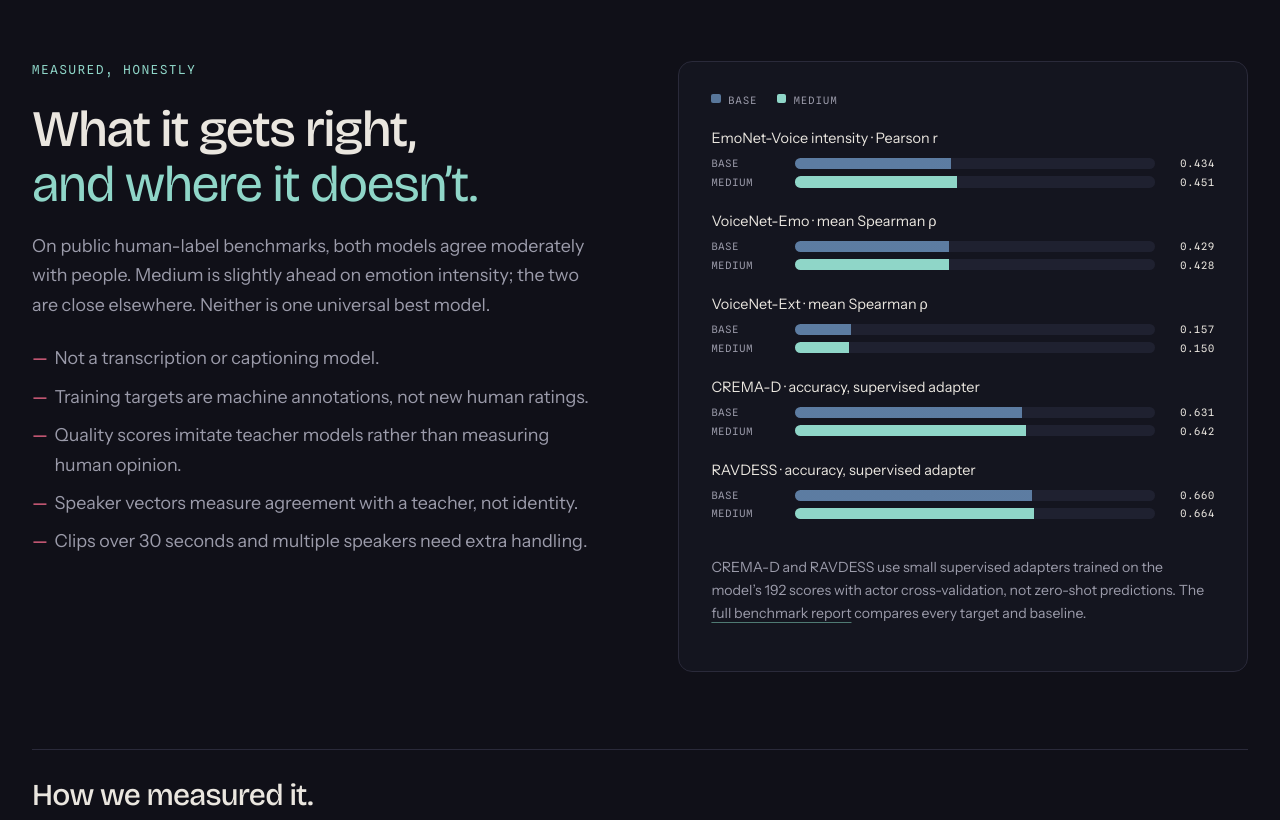
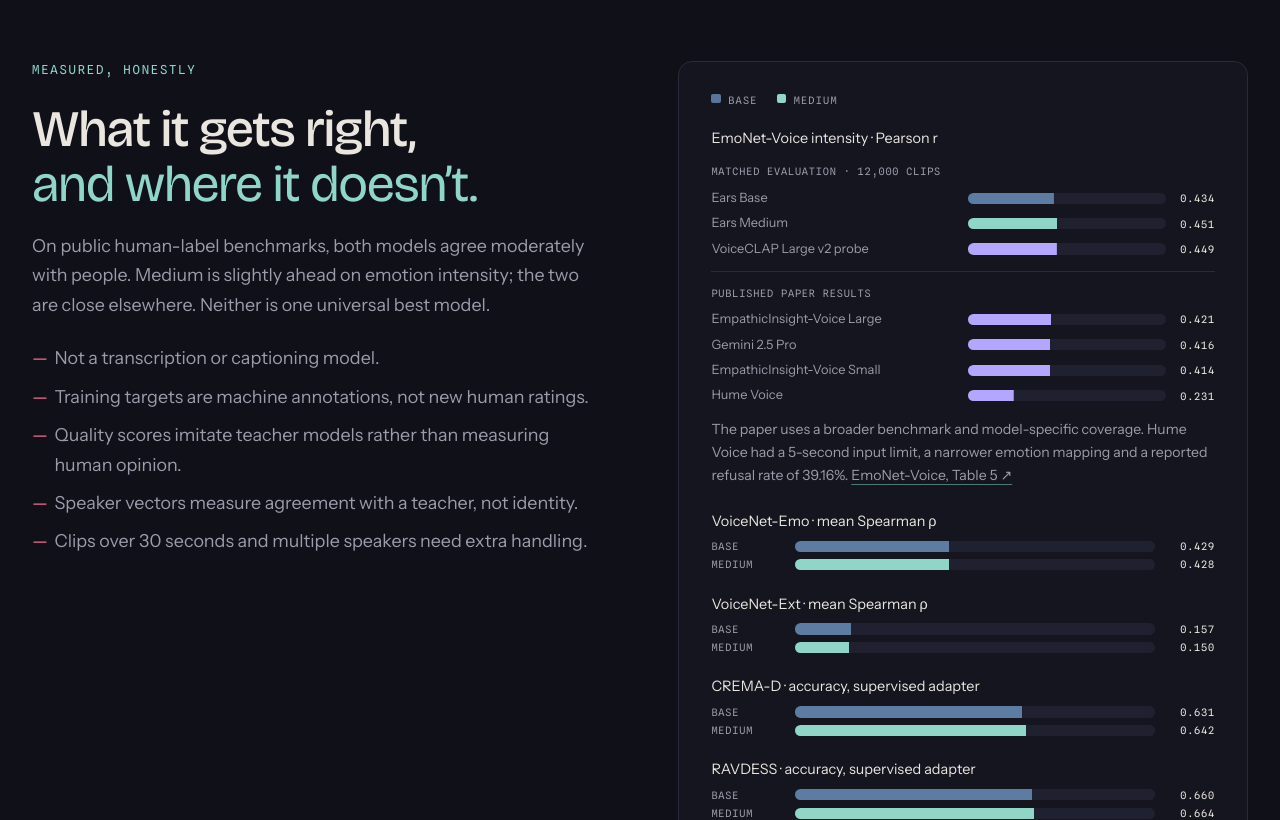
Before and after one commit to humaneness-labs/humaneness-labs.github.io, a plain HTML site: page docs/blog/introducing-humaneness-labs/index.html in a window 1280 px wide. Shown: the part 11180-12000 px from the top of the page. Drawn offline with Linux system fonts and the light colour scheme; animation ran at ten frames a second.

Commit message:
Add published model baselines to the EmoNet-Voice chart

```diff
--- a/docs/assets/css/ears.css
+++ b/docs/assets/css/ears.css
@@ -221,6 +221,14 @@
 .ea-bar i { height: .7rem; border-radius: .35rem; background: linear-gradient(90deg, rgb(143 199 255 / .55), rgb(143 199 255 / .55)) 0 0 / calc(var(--v) * 100%) 100% no-repeat, #1f2130; }
 .ea-bar.is-medium i { background: linear-gradient(90deg, var(--ea-accent), var(--ea-accent)) 0 0 / calc(var(--v) * 100%) 100% no-repeat, #1f2130; }
 .ea-bar b { color: var(--bone); font-weight: 400; text-align: right; font-variant-numeric: tabular-nums; }
+.ea-bench .ea-bench__emonet { gap: .85rem; scroll-margin-top: 1.5rem; }
+.ea-bench__group { display: grid; gap: .55rem; }
+.ea-bench__group--paper { padding-top: .85rem; border-top: 1px solid var(--hairline); }
+.ea-bench__group-label { margin: 0 0 .15rem; color: var(--mute); font: .64rem/1.4 var(--mono); letter-spacing: .08em; text-transform: uppercase; }
+.ea-bench__emonet .ea-bar { grid-template-columns: minmax(0, 1.25fr) minmax(3rem, 1fr) 2.5rem; gap: .55rem; }
+.ea-bench__emonet .ea-bar span { font: .8rem/1.3 var(--body); letter-spacing: normal; text-transform: none; overflow-wrap: anywhere; }
+.ea-bar.is-reference i { background-image: linear-gradient(90deg, var(--f-empathic), var(--f-empathic)); }
+.ea-bench__group > .small-note { margin: .3rem 0 0; }
 .ea-evidence { grid-column: 1 / -1; padding-top: 1.75rem; border-top: 1px solid var(--hairline); }
 .ea-evidence h3 { margin: 0 0 1.25rem; color: var(--bone); font: 500 clamp(1.4rem, 1.1rem + 1vw, 2rem)/1.15 var(--display); letter-spacing: -.025em; }
 .ea-evidence__grid { display: grid; grid-template-columns: repeat(3, minmax(0, 1fr)); gap: 1rem; }
--- a/docs/blog/introducing-humaneness-labs/index.html
+++ b/docs/blog/introducing-humaneness-labs/index.html
@@ -14,7 +14,7 @@
 <link rel="preload" href="../../assets/fonts/instrument-sans-latin-variable.woff2" as="font" type="font/woff2" crossorigin>
 <link rel="stylesheet" href="../../assets/css/main.css?v=380a3c6ade99">
 <link rel="stylesheet" href="../../assets/css/blog.css?v=b44b9e291b29">
-<link rel="stylesheet" href="../../assets/css/ears.css?v=77c6aa77b870">
+<link rel="stylesheet" href="../../assets/css/ears.css?v=9c0077dae79d">
 <link rel="stylesheet" href="../../assets/css/ears-media.css?v=0b4c751c55ec">
 </head>
 <body class="ea-page">
@@ -321,10 +321,22 @@
   </div>
   <div class="ea-bench" data-reveal>
     <div class="ea-bench__legend" aria-hidden="true"><span class="is-base">Base</span><span class="is-medium">Medium</span></div>
-    <figure>
+    <figure class="ea-bench__emonet" id="emonet-benchmark">
       <figcaption>EmoNet-Voice intensity · Pearson r</figcaption>
-      <div class="ea-bar" style="--v:.4340"><span>Base</span><i></i><b>0.434</b></div>
-      <div class="ea-bar is-medium" style="--v:.4512"><span>Medium</span><i></i><b>0.451</b></div>
+      <div class="ea-bench__group" role="group" aria-labelledby="emonet-matched-label">
+        <p class="ea-bench__group-label" id="emonet-matched-label">Matched evaluation · 12,000 clips</p>
+        <div class="ea-bar" style="--v:.4340"><span>Ears Base</span><i></i><b>0.434</b></div>
+        <div class="ea-bar is-medium" style="--v:.4512"><span>Ears Medium</span><i></i><b>0.451</b></div>
+        <div class="ea-bar is-reference" style="--v:.4488"><span>VoiceCLAP Large v2 probe</span><i></i><b>0.449</b></div>
+      </div>
+      <div class="ea-bench__group ea-bench__group--paper" role="group" aria-labelledby="emonet-paper-label">
+        <p class="ea-bench__group-label" id="emonet-paper-label">Published paper results</p>
+        <div class="ea-bar is-reference" style="--v:.421"><span>EmpathicInsight-Voice Large</span><i></i><b>0.421</b></div>
+        <div class="ea-bar is-reference" style="--v:.416"><span>Gemini 2.5 Pro</span><i></i><b>0.416</b></div>
+        <div class="ea-bar is-reference" style="--v:.414"><span>EmpathicInsight-Voice Small</span><i></i><b>0.414</b></div>
+        <div class="ea-bar is-reference" style="--v:.231"><span>Hume Voice</span><i></i><b>0.231</b></div>
+        <p class="small-note">The paper uses a broader benchmark and model-specific coverage. Hume Voice had a 5-second input limit, a narrower emotion mapping and a reported refusal rate of 39.16%. <a href="https://arxiv.org/html/2506.09827v3#S4.T5">EmoNet-Voice, Table 5&nbsp;↗</a></p>
+      </div>
     </figure>
     <figure>
       <figcaption>VoiceNet-Emo · mean Spearman ρ</figcaption>
```
